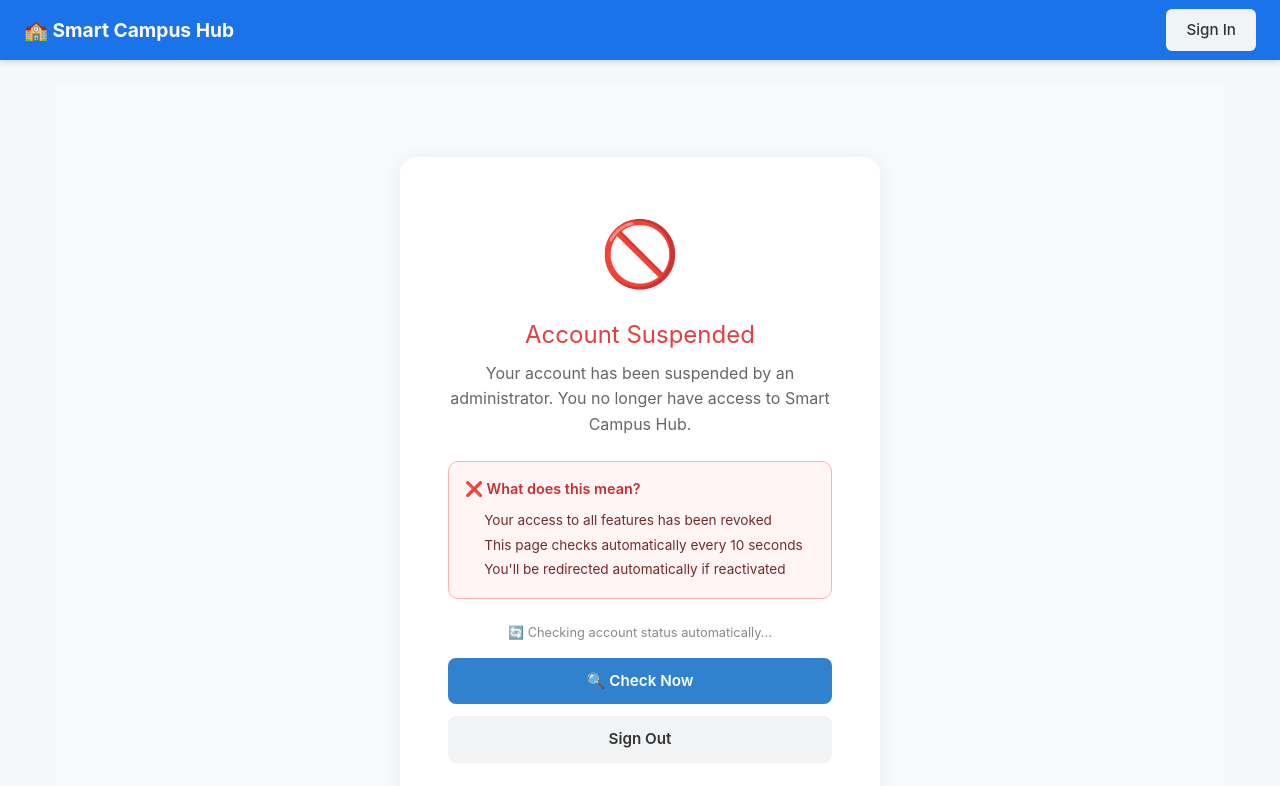
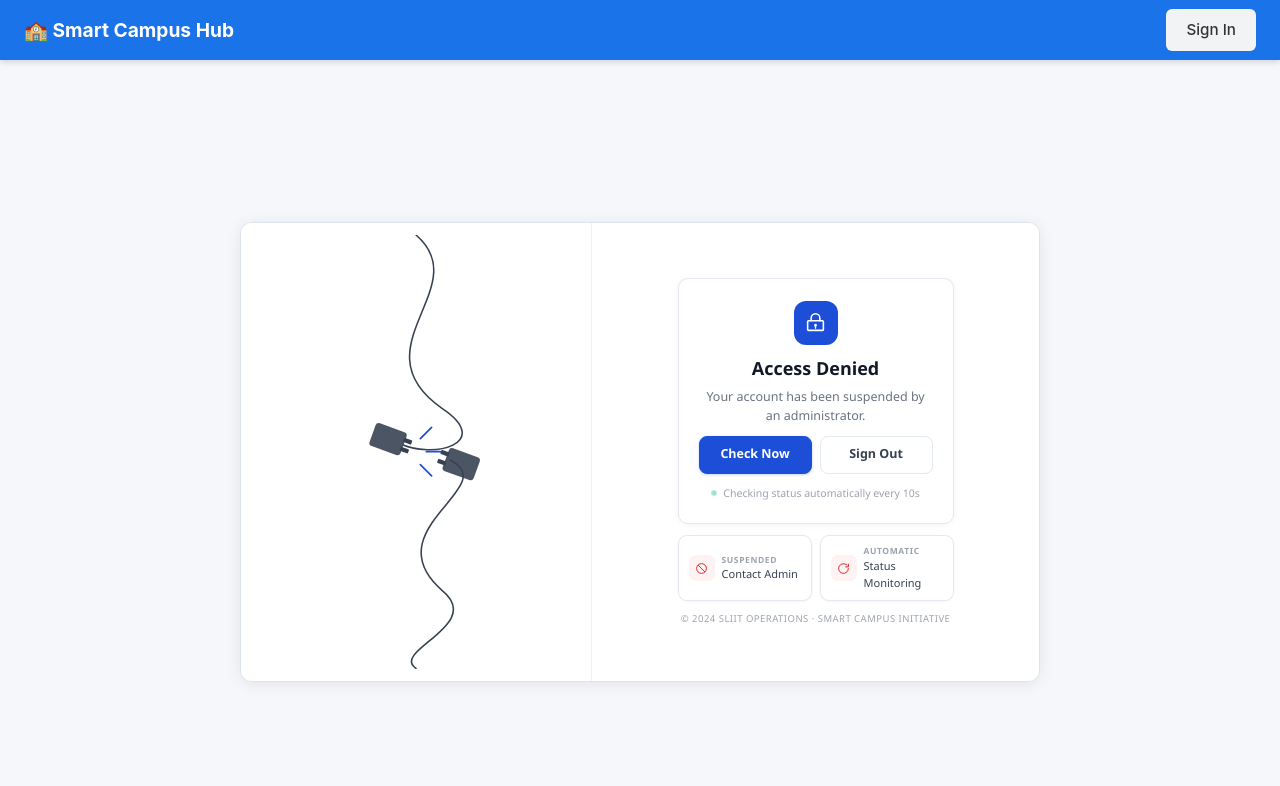
Before and after one commit to NadPerz/it3030-paf-2026-smart-campus-groupXX, a React (Vite) app in the folder frontend/: page /access-denied in a window 1280 px wide. Shown: the top 786 px of the page. Built offline with nearby package versions, Linux system fonts and the light colour scheme; the HTML template or start-up script is replaced by a standard one.

Commit message:
feat: redesign access denied page with signout back to sign in pag

```diff
--- a/frontend/src/pages/AccessDeniedPage.jsx
+++ b/frontend/src/pages/AccessDeniedPage.jsx
@@ -4,7 +4,7 @@ import { useNavigate } from 'react-router-dom';
 
 /**
  * Shown to users whose accounts have been suspended.
- * Member 4 responsibility.
+ * Layout matches LoginPage for visual consistency.
  */
 function AccessDeniedPage() {
   const { user, login, logout } = useAuth();
@@ -69,129 +69,358 @@ function AccessDeniedPage() {
   }
 
   return (
+    <>
+      <style>{`
+        @keyframes spin {
+          from { transform: rotate(0deg); }
+          to   { transform: rotate(360deg); }
+        }
+
+        html, body {
+          overflow: hidden !important;
+          height: 100%;
+          margin: 0;
+          padding: 0;
+        }
+
+        .ad-page {
+          height: calc(100vh - 64px);
+          display: flex;
+          align-items: center;
+          justify-content: center;
+          padding: 20px;
+          box-sizing: border-box;
+          font-family: 'DM Sans', 'Segoe UI', system-ui, sans-serif;
+          overflow: hidden;
+        }
+        .ad-card {
+          display: flex;
+          width: 100%;
+          max-width: 800px;
+          height: 100%;
+          max-height: 460px;
+          border-radius: 12px;
+          border: 1px solid #DDE3EC;
+          overflow: hidden;
+          box-shadow: 0 2px 16px rgba(0,0,0,0.08);
+          background: #ffffff;
+        }
+        .ad-illustration {
+          flex: 0 0 44%;
+          background: #ffffff;
+          display: flex;
+          align-items: center;
+          justify-content: center;
+          padding: 20px;
+          border-right: 1px solid #EEF2F7;
+        }
+        .ad-illustration svg {
+          width: 100%;
+          height: auto;
+          max-width: 260px;
+        }
+        .ad-right {
+          flex: 1;
+          background: #ffffff;
+          display: flex;
+          flex-direction: column;
+          align-items: center;
+          justify-content: center;
+          padding: 20px 18px;
+          gap: 11px;
+          min-width: 0;
+        }
+        .ad-form-card {
+          width: 100%;
+          max-width: 276px;
+          background: #ffffff;
+          border-radius: 10px;
+          border: 1px solid #E4E9F0;
+          padding: 22px 20px;
+          text-align: center;
+          box-shadow: 0 1px 6px rgba(0,0,0,0.05);
+        }
+        .ad-user-chip {
+          display: flex;
+          align-items: center;
+          gap: 8px;
+          background: #F9FAFB;
+          border: 1px solid #E4E9F0;
+          border-radius: 8px;
+          padding: 7px 10px;
+          margin: 10px 0 14px;
+          text-align: left;
+        }
+        .ad-btn-row {
+          display: flex;
+          gap: 8px;
+          margin-top: 6px;
+        }
+        .ad-btn {
+          flex: 1;
+          height: 38px;
+          display: flex;
+          align-items: center;
+          justify-content: center;
+          gap: 6px;
+          border-radius: 8px;
+          font-size: 12.5px;
+          font-weight: 600;
+          cursor: pointer;
+          transition: all 0.15s ease;
+          font-family: inherit;
+        }
+        .ad-btn-primary {
+          background: #1D4ED8;
+          border: 1.5px solid #1D4ED8;
+          color: #ffffff;
+          box-shadow: 0 1px 3px rgba(29,78,216,0.25);
+        }
+        .ad-btn-primary:hover:not(:disabled) {
+          background: #1E40AF;
+          box-shadow: 0 2px 8px rgba(29,78,216,0.3);
+        }
+        .ad-btn-primary:disabled { opacity: 0.6; cursor: not-allowed; }
+        .ad-btn-secondary {
+          background: #ffffff;
+          border: 1.5px solid #E2E8F0;
+          color: #374151;
+        }
+        .ad-btn-secondary:hover {
+          border-color: #CBD5E1;
+          background: #F8FAFC;
+        }
+        .ad-status-row {
+          display: flex;
+          align-items: center;
+          justify-content: center;
+          gap: 6px;
+          margin-top: 12px;
+          font-size: 10.5px;
+          color: #9CA3AF;
+        }
+        .ad-pulse {
+          width: 6px;
+          height: 6px;
+          border-radius: 50%;
+          background: #10B981;
+          animation: pulse 1.8s ease-in-out infinite;
+        }
+        @keyframes pulse {
+          0%, 100% { opacity: 0.4; transform: scale(0.9); }
+          50% { opacity: 1; transform: scale(1.15); }
+        }
+        .ad-badges {
+          display: flex;
+          gap: 8px;
+          width: 100%;
+          max-width: 276px;
+        }
+        .ad-badge {
+          flex: 1;
+          background: #ffffff;
+          border: 1px solid #E4E9F0;
+          border-radius: 9px;
+          padding: 9px 10px;
+          display: flex;
+          align-items: center;
+          gap: 7px;
+          box-shadow: 0 1px 3px rgba(0,0,0,0.04);
+        }
+        .ad-badge-icon {
+          width: 26px;
+          height: 26px;
+          border-radius: 7px;
+          background: #FEF2F2;
+          display: flex;
+          align-items: center;
+          justify-content: center;
+          flex-shrink: 0;
+        }
+        @media (max-width: 580px) {
+          .ad-illustration { display: none; }
+        }
+      `}</style>
+
+      <div className="ad-page">
+        <div className="ad-card">
+
+          {/* Left: disconnected-plug illustration */}
+          <div className="ad-illustration">
+            <svg viewBox="0 0 300 500" xmlns="http://www.w3.org/2000/svg" fill="none">
+              {/* Top curvy cable */}
+              <path
+                d="M 150 0 C 220 60, 80 130, 180 200 C 240 240, 170 260, 130 240"
+                stroke="#374151"
+                strokeWidth="1.8"
+                strokeLinecap="round"
+              />
+
+              {/* Left plug (coming from top) */}
+              <g transform="translate(130 240) rotate(200)">
+                <rect x="-6" y="-14" width="38" height="28" rx="4" fill="#4B5563" />
+                <rect x="-14" y="-8" width="10" height="5" rx="1" fill="#374151" />
+                <rect x="-14" y="3" width="10" height="5" rx="1" fill="#374151" />
+              </g>
+
+              {/* Spark lines between plugs */}
+              <g stroke="#1D4ED8" strokeWidth="2" strokeLinecap="round">
+                <line x1="155" y1="235" x2="168" y2="222" />
+                <line x1="162" y1="250" x2="178" y2="250" />
+                <line x1="155" y1="265" x2="168" y2="278" />
+              </g>
+
+              {/* Right plug (coming from bottom) */}
+              <g transform="translate(190 260) rotate(20)">
+                <rect x="-6" y="-14" width="38" height="28" rx="4" fill="#4B5563" />
+                <rect x="-14" y="-8" width="10" height="5" rx="1" fill="#374151" />
+                <rect x="-14" y="3" width="10" height="5" rx="1" fill="#374151" />
+              </g>
+
+              {/* Bottom curvy cable */}
+              <path
+                d="M 190 260 C 250 290, 100 340, 180 410 C 230 450, 120 480, 150 500"
+                stroke="#374151"
+                strokeWidth="1.8"
+                strokeLinecap="round"
+              />
+            </svg>
+          </div>
+
+          {/* Right: same structure as LoginPage */}
+          <div className="ad-right">
+
+            {/* Inner white card */}
+            <div className="ad-form-card">
               <div style={{
-      minHeight: '100vh',
-      backgroundColor: '#f8fafc',
-      display: 'flex',
-      flexDirection: 'column',
-      alignItems: 'center',
-      justifyContent: 'center',
-      padding: '2rem'
+                width: '44px', height: '44px', borderRadius: '12px',
+                background: '#1D4ED8', display: 'flex', alignItems: 'center',
+                justifyContent: 'center', margin: '0 auto 10px',
               }}>
-      <div style={{
-        backgroundColor: 'white',
-        borderRadius: '16px',
-        padding: '3rem',
-        maxWidth: '480px',
-        width: '100%',
-        boxShadow: '0 4px 24px rgba(0,0,0,0.08)',
-        textAlign: 'center'
-      }}>
-        <div style={{ fontSize: '4rem', marginBottom: '1rem' }}>🚫</div>
+                <svg width="21" height="21" viewBox="0 0 24 24" fill="none">
+                  <rect x="3" y="10" width="18" height="11" rx="1" stroke="white" strokeWidth="1.8"/>
+                  <path d="M7 10V7a5 5 0 0 1 10 0v3" stroke="white" strokeWidth="1.8" strokeLinecap="round"/>
+                  <circle cx="12" cy="15" r="1.5" fill="white"/>
+                  <path d="M12 16.5v2" stroke="white" strokeWidth="1.5" strokeLinecap="round"/>
+                </svg>
+              </div>
 
-        <h2 style={{ color: '#e53e3e', marginBottom: '0.5rem', fontSize: '1.5rem' }}>
-          Account Suspended
-        </h2>
-
-        <p style={{ color: '#666', lineHeight: '1.6', marginBottom: '1.5rem' }}>
+              <h1 style={{ fontSize: '18px', fontWeight: '700', color: '#111827', margin: '0 0 5px' }}>
+                Access Denied
+              </h1>
+              <p style={{ fontSize: '12.5px', color: '#6B7280', lineHeight: '1.55', margin: '0 0 10px' }}>
                 Your account has been suspended by an administrator.
-          You no longer have access to Smart Campus Hub.
               </p>
 
-        {/* User Info */}
+              {/* User chip */}
               {user && (
-          <div style={{
-            backgroundColor: '#fff5f5',
-            borderRadius: '10px',
-            padding: '1rem',
-            marginBottom: '1.5rem',
-            display: 'flex',
-            alignItems: 'center',
-            gap: '12px'
-          }}>
+                <div className="ad-user-chip">
                   {user.profilePicture ? (
                     <img src={user.profilePicture} alt="profile"
-                style={{ width: '44px', height: '44px', borderRadius: '50%' }} />
+                      style={{ width: '30px', height: '30px', borderRadius: '50%', flexShrink: 0 }} />
                   ) : (
                     <div style={{
-                width: '44px', height: '44px', borderRadius: '50%',
-                backgroundColor: '#e53e3e', display: 'flex',
+                      width: '30px', height: '30px', borderRadius: '50%',
+                      background: '#1D4ED8', display: 'flex',
                       alignItems: 'center', justifyContent: 'center',
-                color: 'white', fontWeight: '600', fontSize: '1.2rem'
+                      color: 'white', fontWeight: '600', fontSize: '12px',
+                      flexShrink: 0
                     }}>
                       {user.name?.charAt(0) || '?'}
                     </div>
                   )}
-            <div style={{ textAlign: 'left' }}>
-              <div style={{ fontWeight: '600', fontSize: '0.95rem' }}>{user.name}</div>
-              <div style={{ color: '#888', fontSize: '0.85rem' }}>{user.email}</div>
+                  <div style={{ minWidth: 0, overflow: 'hidden' }}>
+                    <div style={{
+                      fontWeight: '600', fontSize: '11.5px', color: '#111827',
+                      whiteSpace: 'nowrap', overflow: 'hidden', textOverflow: 'ellipsis'
+                    }}>
+                      {user.name}
+                    </div>
+                    <div style={{
+                      color: '#6B7280', fontSize: '10.5px',
+                      whiteSpace: 'nowrap', overflow: 'hidden', textOverflow: 'ellipsis'
+                    }}>
+                      {user.email}
+                    </div>
                   </div>
                 </div>
               )}
 
-        {/* Info box */}
-        <div style={{
-          backgroundColor: '#fff5f5',
-          border: '1px solid #feb2b2',
-          borderRadius: '10px',
-          padding: '1rem',
-          marginBottom: '1.5rem',
-          textAlign: 'left'
-        }}>
-          <p style={{ fontWeight: '600', color: '#c53030', marginBottom: '0.5rem', fontSize: '0.9rem' }}>
-            ❌ What does this mean?
-          </p>
-          <ul style={{ color: '#742a2a', fontSize: '0.85rem', paddingLeft: '1.2rem', margin: 0, lineHeight: '1.8' }}>
-            <li>Your access to all features has been revoked</li>
-            <li>This page checks automatically every 10 seconds</li>
-            <li>You'll be redirected automatically if reactivated</li>
-          </ul>
-        </div>
-
-        {/* Auto checking indicator */}
-        <div style={{ fontSize: '0.8rem', color: '#888', marginBottom: '1rem' }}>
-          🔄 Checking account status automatically...
-        </div>
-
-        {/* Check Now Button */}
+              {/* Button row: Check Now + Sign Out */}
+              <div className="ad-btn-row">
                 <button
+                  className="ad-btn ad-btn-primary"
                   onClick={handleCheckNow}
                   disabled={checking}
-          style={{
-            width: '100%',
-            padding: '12px',
-            backgroundColor: '#3182ce',
-            color: 'white',
-            border: 'none',
-            borderRadius: '8px',
-            cursor: checking ? 'not-allowed' : 'pointer',
-            fontWeight: '600',
-            fontSize: '0.95rem',
-            marginBottom: '0.75rem',
-            opacity: checking ? 0.7 : 1
-          }}
                 >
-          {checking ? 'Checking...' : '🔍 Check Now'}
+                  {checking ? (
+                    <>
+                      <svg style={{ animation: 'spin 0.9s linear infinite' }} width="13" height="13" viewBox="0 0 24 24" fill="none">
+                        <circle cx="12" cy="12" r="10" stroke="rgba(255,255,255,0.35)" strokeWidth="3"/>
+                        <path d="M12 2a10 10 0 0 1 10 10" stroke="white" strokeWidth="3" strokeLinecap="round"/>
+                      </svg>
+                      Checking…
+                    </>
+                  ) : (
+                    'Check Now'
+                  )}
                 </button>
 
                 <button
+                  className="ad-btn ad-btn-secondary"
                   onClick={handleLogout}
-          style={{
-            width: '100%',
-            padding: '12px',
-            backgroundColor: '#f1f3f4',
-            color: '#333',
-            border: 'none',
-            borderRadius: '8px',
-            cursor: 'pointer',
-            fontWeight: '600',
-            fontSize: '0.95rem'
-          }}
                 >
                   Sign Out
                 </button>
               </div>
+
+              {/* Auto-checking indicator */}
+              <div className="ad-status-row">
+                <span className="ad-pulse"></span>
+                <span>Checking status automatically every 10s</span>
               </div>
+            </div>
+
+            {/* Badges */}
+            <div className="ad-badges">
+              {[
+                {
+                  label: 'Suspended', sub: 'Contact Admin',
+                  icon: (
+                    <svg width="13" height="13" viewBox="0 0 24 24" fill="none">
+                      <circle cx="12" cy="12" r="9" stroke="#DC2626" strokeWidth="1.8"/>
+                      <path d="M6 6l12 12" stroke="#DC2626" strokeWidth="1.8" strokeLinecap="round"/>
+                    </svg>
+                  ),
+                },
+                {
+                  label: 'Automatic', sub: 'Status Monitoring',
+                  icon: (
+                    <svg width="13" height="13" viewBox="0 0 24 24" fill="none">
+                      <path d="M21 12a9 9 0 1 1-3-6.7" stroke="#DC2626" strokeWidth="1.8" strokeLinecap="round"/>
+                      <path d="M21 4v5h-5" stroke="#DC2626" strokeWidth="1.8" strokeLinecap="round" strokeLinejoin="round"/>
+                    </svg>
+                  ),
+                },
+              ].map(({ label, sub, icon }) => (
+                <div key={label} className="ad-badge">
+                  <div className="ad-badge-icon">{icon}</div>
+                  <div>
+                    <p style={{ fontSize: '8.5px', fontWeight: '700', color: '#9CA3AF', letterSpacing: '0.07em', margin: 0, textTransform: 'uppercase' }}>{label}</p>
+                    <p style={{ fontSize: '11px', fontWeight: '500', color: '#374151', margin: 0 }}>{sub}</p>
+                  </div>
+                </div>
+              ))}
+            </div>
+
+            <p style={{ fontSize: '9.5px', color: '#9CA3AF', letterSpacing: '0.05em', textTransform: 'uppercase', textAlign: 'center', margin: 0 }}>
+              © 2024 SLIIT Operations · Smart Campus Initiative
+            </p>
+
+          </div>
+        </div>
+      </div>
+    </>
   );
 }
 
```
Lines whose indentation alone changed are shown as unchanged.
